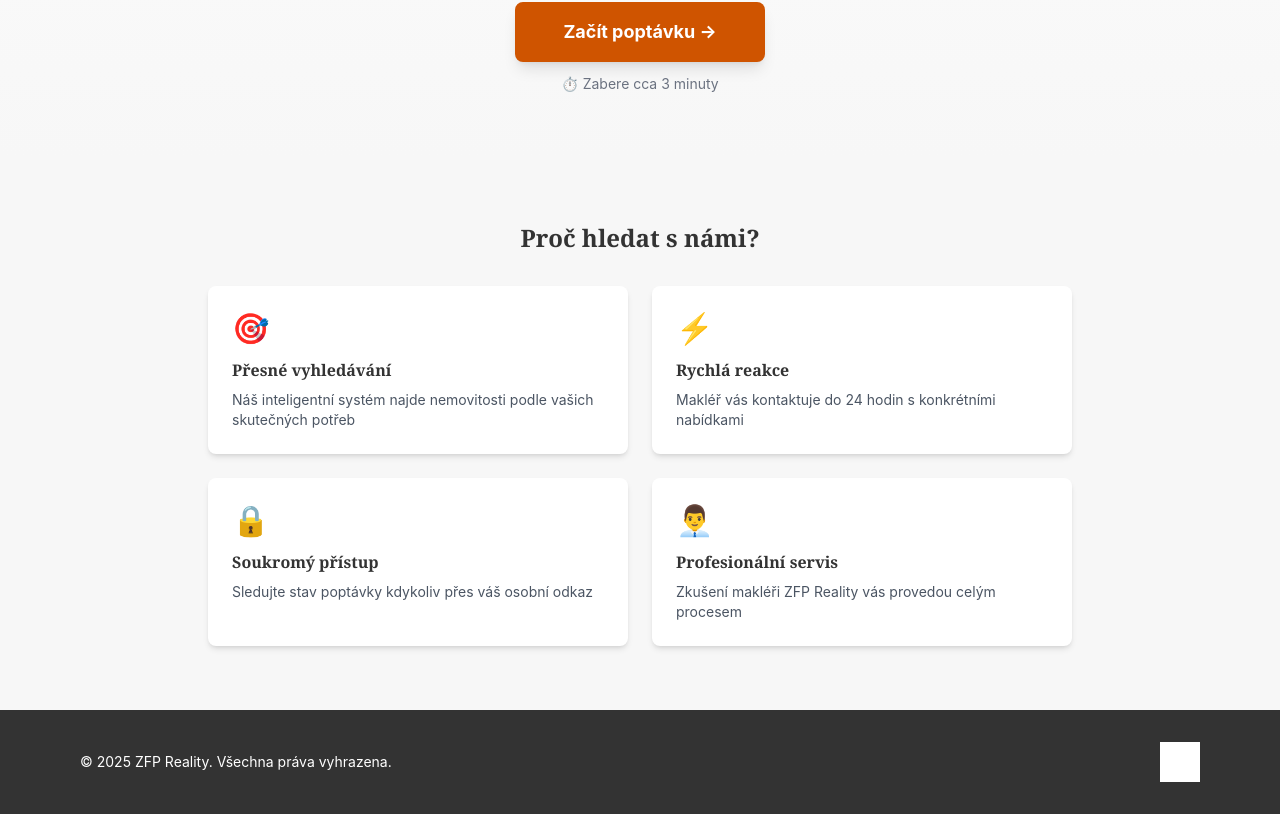
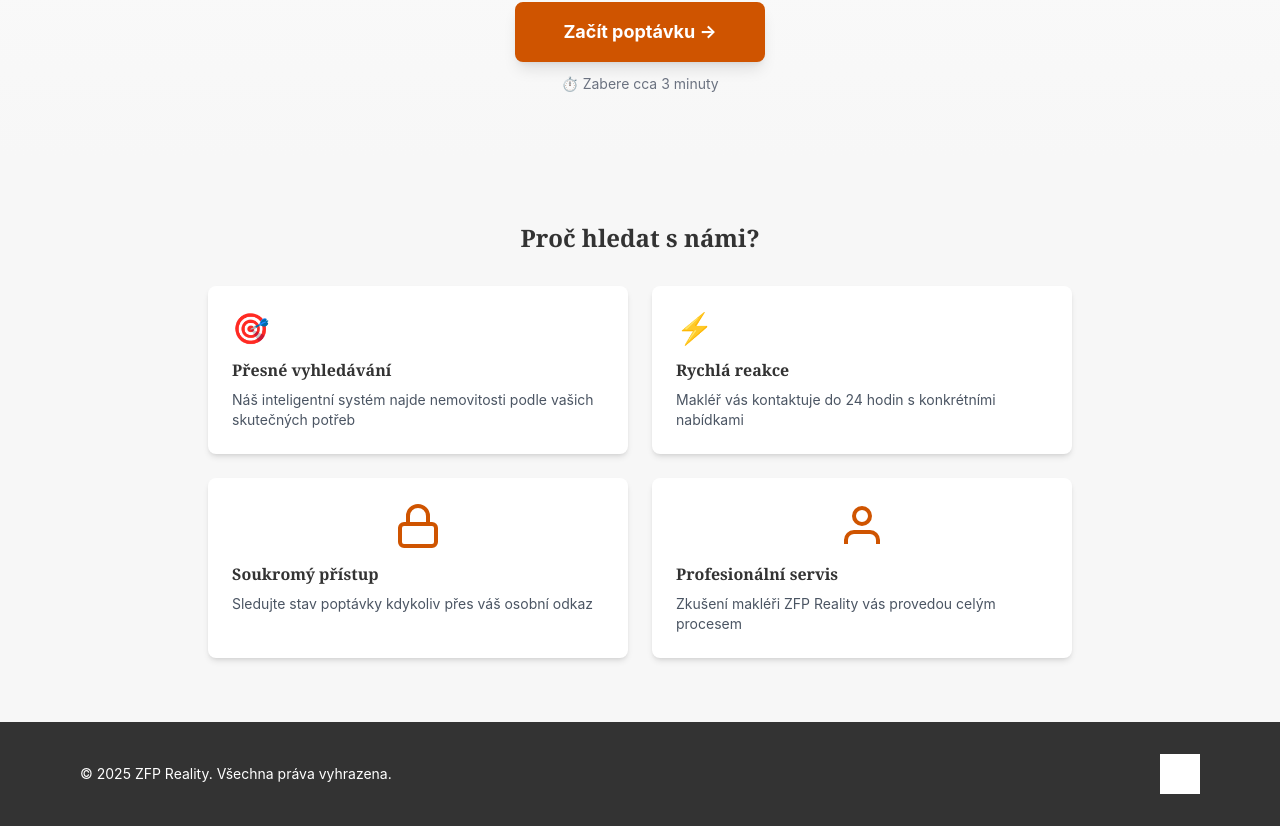
Before and after one commit to obelsky/property-matching, a Next.js app: page /poptavka in a window 1280 px wide. Shown: the part 624-1450 px from the top of the page. Built offline with nearby package versions, Linux system fonts and the light colour scheme.

Commit message:
nabidka-piktogramy

```diff
--- a/src/app/poptavka/page.tsx
+++ b/src/app/poptavka/page.tsx
@@ -1,4 +1,5 @@
 import Link from "next/link";
+import { LockIcon, UserIcon } from "@/components/Icons";
 
 export default function PoptavkaLandingPage() {
   return (
@@ -112,7 +113,7 @@ export default function PoptavkaLandingPage() {
           </div>
 
           <div className="bg-white rounded-lg p-6 shadow-md">
-            <div className="text-3xl mb-3">🔒</div>
+            <LockIcon className="w-12 h-12 mx-auto mb-3 text-brand-orange" />
             <h3 className="font-bold mb-2">Soukromý přístup</h3>
             <p className="text-gray-600 text-sm">
               Sledujte stav poptávky kdykoliv přes váš osobní odkaz
@@ -120,7 +121,7 @@ export default function PoptavkaLandingPage() {
           </div>
 
           <div className="bg-white rounded-lg p-6 shadow-md">
-            <div className="text-3xl mb-3">👨‍💼</div>
+            <UserIcon className="w-12 h-12 mx-auto mb-3 text-brand-orange" />
             <h3 className="font-bold mb-2">Profesionální servis</h3>
             <p className="text-gray-600 text-sm">
               Zkušení makléři ZFP Reality vás provedou celým procesem
--- a/src/components/Icons.tsx
+++ b/src/components/Icons.tsx
@@ -99,3 +99,10 @@ export const FlashIcon: React.FC<IconProps> = ({ className = "w-4 h-4" }) => (
     <polygon points="13 2 3 14 12 14 11 22 21 10 12 10 13 2" />
   </svg>
 );
+
+export const UserIcon: React.FC<IconProps> = ({ className = "w-8 h-8" }) => (
+  <svg className={className} viewBox="0 0 24 24" fill="none" stroke="currentColor" strokeWidth="2">
+    <path d="M20 21v-2a4 4 0 0 0-4-4H8a4 4 0 0 0-4 4v2" />
+    <circle cx="12" cy="7" r="4" />
+  </svg>
+);
--- a/src/components/form-wizard/Step3.tsx
+++ b/src/components/form-wizard/Step3.tsx
@@ -1,6 +1,7 @@
 "use client";
 
 import { RequestFormData } from "@/lib/formTypes";
+import { LightbulbIcon } from "@/components/Icons";
 
 interface Step3Props {
   data: Partial<RequestFormData>;
@@ -39,9 +40,10 @@ export default function Step3({
   return (
     <form onSubmit={handleSubmit} className="space-y-6">
       <div className="bg-blue-50 border border-blue-200 rounded-lg p-4 mb-6">
-        <p className="text-sm text-blue-900">
-          💡 <strong>Tip:</strong> Čím přesnější budete, tím lepší shody najdeme.
-          Rozmezí ceny a plochy nám pomůže najít nejvhodnější nabídky.
+        <p className="text-sm text-blue-900 flex items-start gap-2">
+          <LightbulbIcon className="w-5 h-5 flex-shrink-0 mt-0.5" />
+          <span><strong>Tip:</strong> Čím přesnější budete, tím lepší shody najdeme.
+          Rozmezí ceny a plochy nám pomůže najít nejvhodnější nabídky.</span>
         </p>
       </div>
 
--- a/src/components/form-wizard/Step6.tsx
+++ b/src/components/form-wizard/Step6.tsx
@@ -1,6 +1,7 @@
 "use client";
 
 import { RequestFormData } from "@/lib/formTypes";
+import { CheckIcon } from "@/components/Icons";
 
 interface Step6Props {
   data: Partial<RequestFormData>;
@@ -52,9 +53,10 @@ export default function Step6({
   return (
     <form onSubmit={handleSubmit} className="space-y-6">
       <div className="bg-green-50 border border-green-200 rounded-lg p-4 mb-6">
-        <p className="text-sm text-green-900">
-          ✓ <strong>Poslední krok!</strong> Vyplňte kontaktní údaje a my vás budeme
-          informovat o vhodných nabídkách.
+        <p className="text-sm text-green-900 flex items-start gap-2">
+          <CheckIcon className="w-5 h-5 flex-shrink-0 mt-0.5 text-green-700" />
+          <span><strong>Poslední krok!</strong> Vyplňte kontaktní údaje a my vás budeme
+          informovat o vhodných nabídkách.</span>
         </p>
       </div>
 
@@ -192,7 +194,10 @@ export default function Step6({
               Odesílám...
             </>
           ) : (
-            "Odeslat poptávku ✓"
+            <>
+              Odeslat poptávku
+              <CheckIcon className="w-5 h-5 ml-1" />
+            </>
           )}
         </button>
       </div>
```
